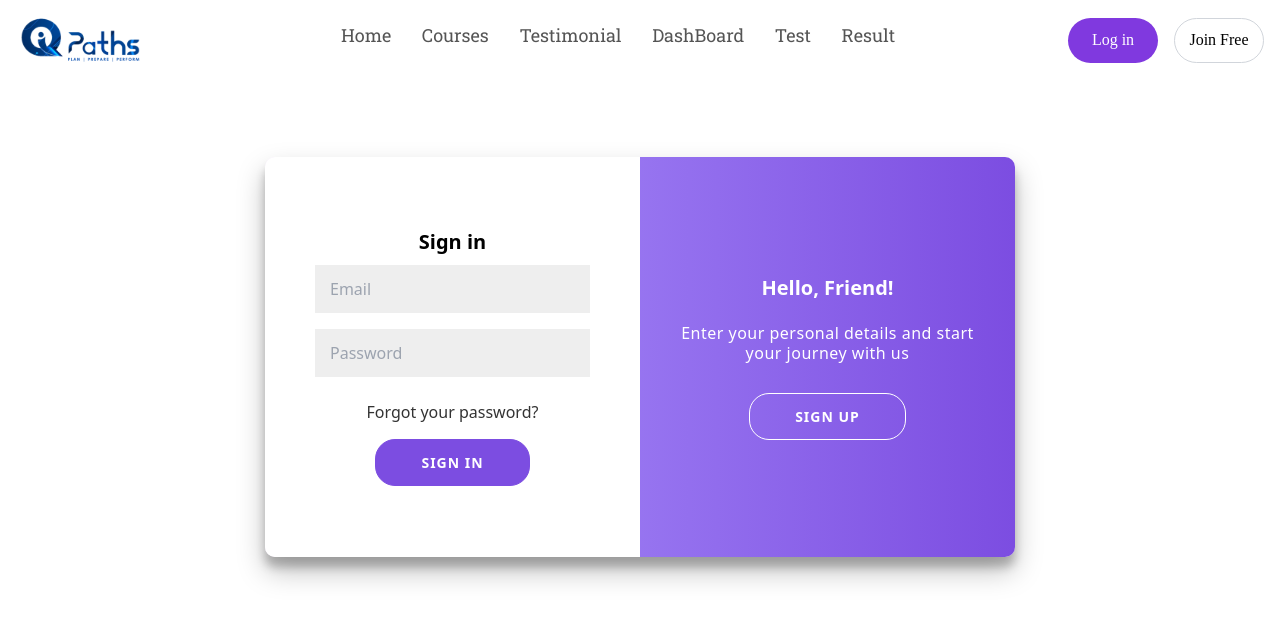
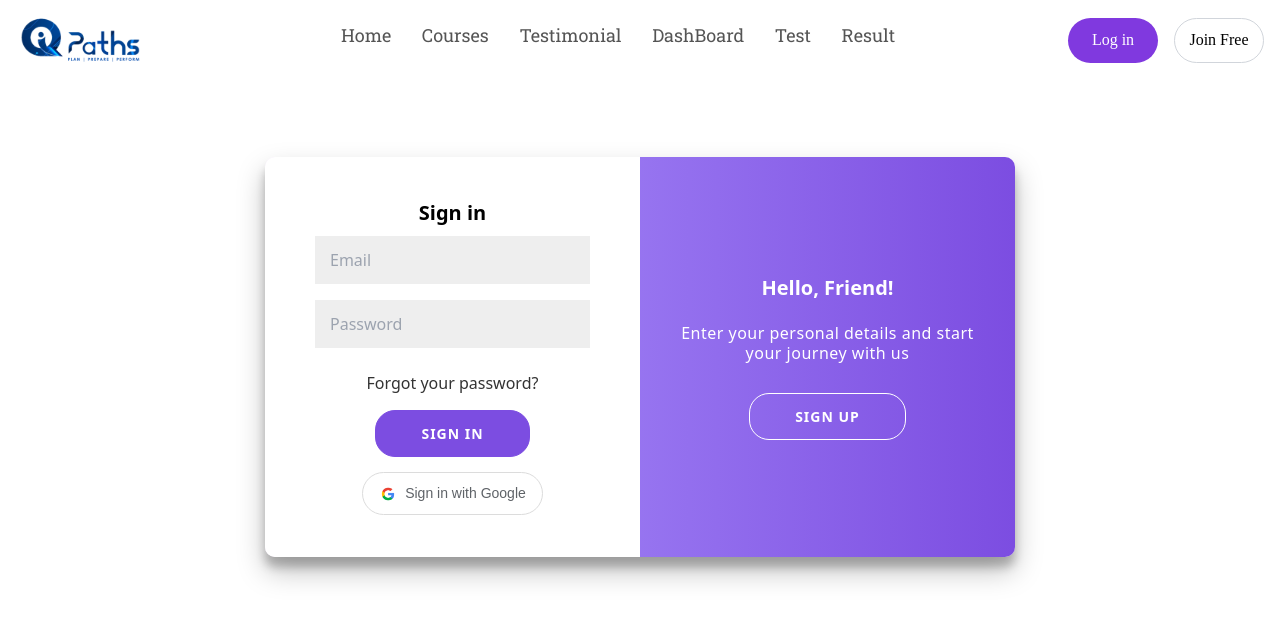
Before and after one commit to ITISH7/iqpathsquizFrontend, a React (Vite) app: page /login in a window 1280 px wide. Shown: the top 622 px of the page. Built offline with nearby package versions, Linux system fonts and the light colour scheme; a web font is replaced by a local one.

Commit message:
added google login button

```diff
--- a/src/components/Login/Login.jsx
+++ b/src/components/Login/Login.jsx
@@ -5,6 +5,7 @@ import { AuthContext } from "../../context/AuthContext";
 import * as Components from './login.js';
 import {  toast } from 'react-toastify';
 import 'react-toastify/dist/ReactToastify.css';
+import styles from './login.module.css';
 
 const Log = ({ onSwitchToSignup }) => {
   const [errorMessage, setErrorMessage] = useState("");
@@ -213,7 +214,15 @@ const Log = ({ onSwitchToSignup }) => {
             required
           />
           <Components.Anchor href="#">Forgot your password?</Components.Anchor>
-        <Components.Button type="submit">Sign In</Components.Button>
+          <Components.Button type="submit">Sign In </Components.Button>
+          <button className={styles.googleButton}>
+            <img
+              src="src/assets/googleLogo.png"
+              alt="Google Logo"
+              className={styles.googleLogo}
+            />
+            Sign in with Google
+          </button>
         </Components.Form>
       </Components.SignInContainer>
 
@@ -227,6 +236,14 @@ const Log = ({ onSwitchToSignup }) => {
             <Components.GhostButton onClick={() => toggle(true)}>
               Sign In
             </Components.GhostButton>
+            <button className={styles.googleButton}>
+            <img
+              src="src/assets/googleLogo.png"
+              alt="Google Logo"
+              className={styles.googleLogo}
+            />
+            Sign up with Google
+          </button>
           </Components.LeftOverlayPanel>
 
           <Components.RightOverlayPanel signinIn={signIn}>
@@ -237,6 +254,7 @@ const Log = ({ onSwitchToSignup }) => {
             <Components.GhostButton onClick={() => toggle(false)}>
               Sign Up
             </Components.GhostButton>
+
           </Components.RightOverlayPanel>
         </Components.Overlay>
       </Components.OverlayContainer>
--- a/src/components/Login/Login.module.css
+++ b/src/components/Login/Login.module.css
@@ -11,6 +11,35 @@
   height: calc(100% - 73px);
 }
 
+/* GoogleSignInButton.module.css */
+.googleButton {
+  display: flex;
+  align-items: center;
+  justify-content: center;
+  margin-top: 15px;
+  padding: 10px 16px;
+  border: 1px solid #dcdcdc;
+  border-radius: 24px;
+  background-color: white;
+  font-family: Arial, sans-serif;
+  font-size: 14px;
+  color: #5f6368;
+  cursor: pointer;
+  transition: box-shadow 0.3s ease;
+}
+
+.googleButton:hover {
+  box-shadow: 0 2px 4px rgba(0, 0, 0, 0.2);
+}
+
+.googleLogo {
+  width: 18px;
+  height: 18px;
+  margin-right: 8px;
+}
+
+
+
 @media (max-width: 450px) {
   .h-custom {
     height: 100%;
```
Also changed, not shown: src/assets/googleLogo.png (added). Lines whose indentation alone changed are shown as unchanged.
